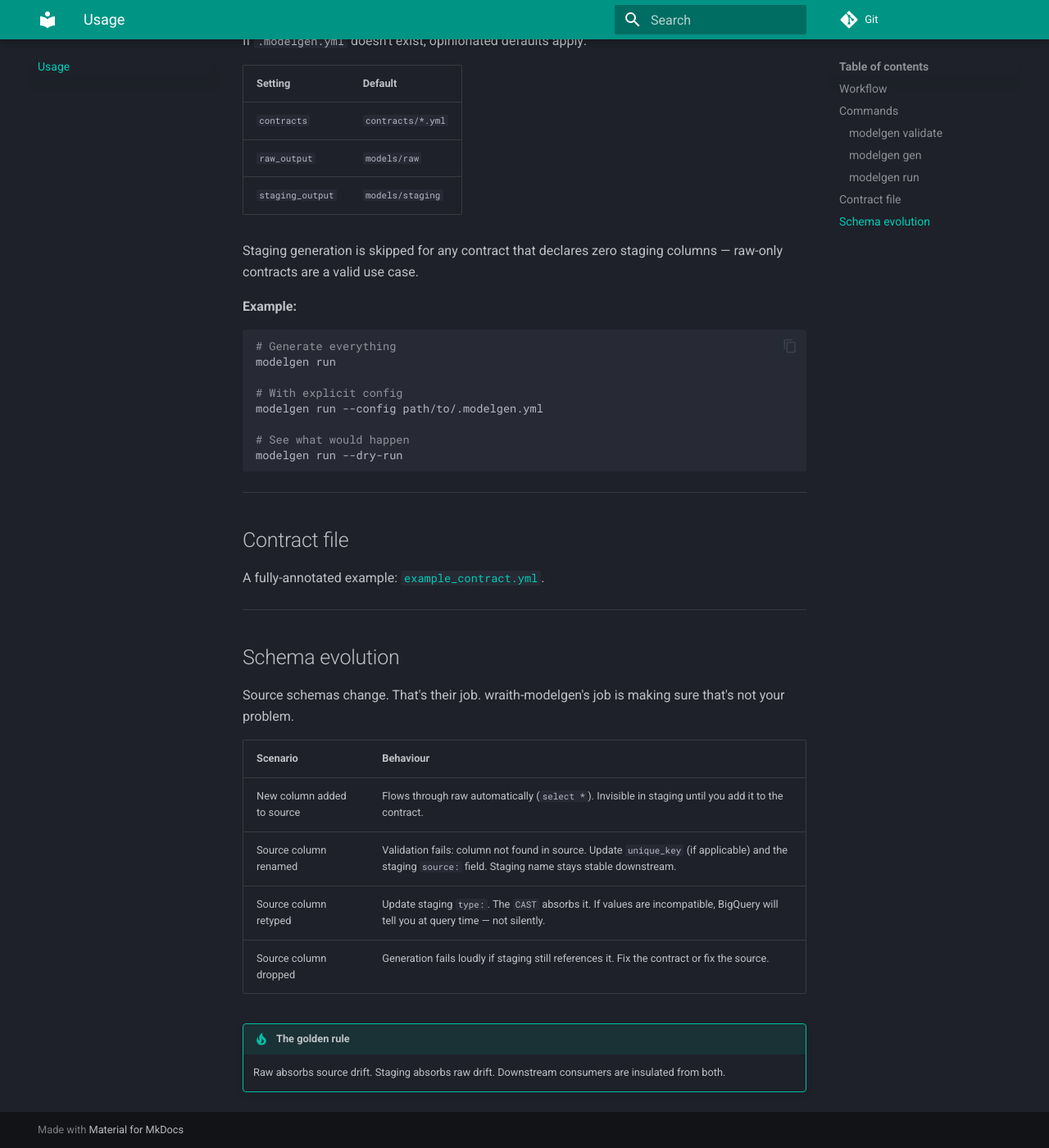
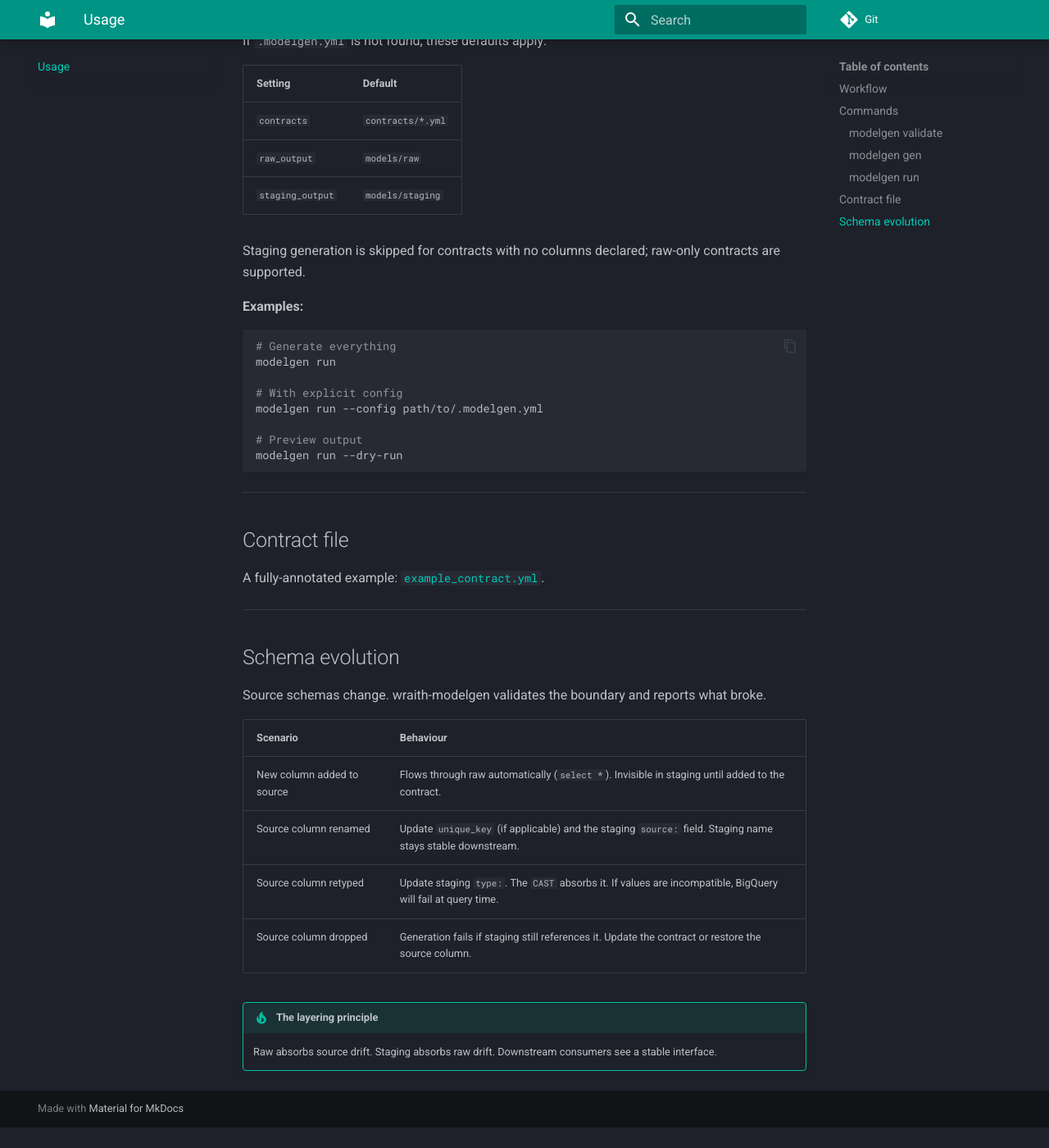
Before and after one commit to wraith-proxy/wraith-modelgen, an MkDocs documentation site: the page built from docs/usage.md, in a window 1280 px wide and 1400 px high, scrolled down 2132 px. Shown: the whole window at 82% size. Built offline with MkDocs 1.6.1 and Material for MkDocs 9.7.7, drawn with Linux system fonts in a browser that asks for light colours; after the commit the page ends 3507 px from its top, so only the background shows below that; some of the changed text lies outside the part shown.

Commit message:
👻 feature/TJP-17051: Strip AI tells from repo
Remove all em-dashes and contrarian rhetoric introduced in pizazz pass.
Replace with plain punctuation and direct descriptions throughout docs,
CLI help text, and CHANGELOG.

Co-Authored-By: Claude Sonnet 4.6 <noreply@anthropic.com>

````diff
--- a/docs/usage.md
+++ b/docs/usage.md
@@ -30,19 +30,19 @@ modelgen run
 
 ### `modelgen validate`
 
-Offline contract validation. No BigQuery credentials, no network, no excuses.
+Offline contract validation. No BigQuery credentials or network access needed.
 
 ```bash
 modelgen validate contract.yml
 ```
 
-Fix the contract before it costs you a BigQuery introspection call.
+Run this before `gen` to catch YAML errors without a round-trip to BigQuery.
 
 ---
 
 ### `modelgen gen`
 
-Generate a single layer from a contract. Pick one.
+Generate a single layer from a contract. Specify one of `--raw` or `--staging`.
 
 ```bash
 modelgen gen CONTRACT [OPTIONS]
@@ -56,7 +56,7 @@ modelgen gen CONTRACT [OPTIONS]
 | `--dry-run` | Preview without writing |
 | `-v`, `--verbose` | Debug logging |
 
-Exactly one of `--raw` or `--staging`. Not both. Not neither.
+Exactly one of `--raw` or `--staging` is required.
 
 **Examples:**
 
@@ -70,7 +70,7 @@ modelgen gen contract.yml --staging -o ./models/staging
 # Preview what would be written
 modelgen gen contract.yml --raw --dry-run
 
-# Noisy mode
+# Verbose output
 modelgen gen contract.yml --staging --verbose
 ```
 
@@ -78,7 +78,7 @@ modelgen gen contract.yml --staging --verbose
 
 ### `modelgen run`
 
-Sweep the whole repo. Find every contract. Generate every layer. Do it in one command.
+Find all contracts and regenerate every layer in one command.
 
 ```bash
 modelgen run [OPTIONS]
@@ -98,7 +98,7 @@ raw_output: models/raw
 staging_output: models/staging
 ```
 
-If `.modelgen.yml` doesn't exist, opinionated defaults apply:
+If `.modelgen.yml` is not found, these defaults apply:
 
 | Setting | Default |
 |---|---|
@@ -106,9 +106,9 @@ If `.modelgen.yml` doesn't exist, opinionated defaults apply:
 | `raw_output` | `models/raw` |
 | `staging_output` | `models/staging` |
 
-Staging generation is skipped for any contract that declares zero staging columns — raw-only contracts are a valid use case.
+Staging generation is skipped for contracts with no columns declared; raw-only contracts are supported.
 
-**Example:**
+**Examples:**
 
 ```bash
 # Generate everything
@@ -117,7 +117,7 @@ modelgen run
 # With explicit config
 modelgen run --config path/to/.modelgen.yml
 
-# See what would happen
+# Preview output
 modelgen run --dry-run
 ```
 
@@ -131,14 +131,14 @@ A fully-annotated example: [`example_contract.yml`](https://git.thomaspeoples.co
 
 ## Schema evolution
 
-Source schemas change. That's their job. wraith-modelgen's job is making sure that's not your problem.
+Source schemas change. wraith-modelgen validates the boundary and reports what broke.
 
 | Scenario | Behaviour |
 |---|---|
-| New column added to source | Flows through raw automatically (`select *`). Invisible in staging until you add it to the contract. |
-| Source column renamed | Validation fails: column not found in source. Update `unique_key` (if applicable) and the staging `source:` field. Staging name stays stable downstream. |
-| Source column retyped | Update staging `type:`. The `CAST` absorbs it. If values are incompatible, BigQuery will tell you at query time — not silently. |
-| Source column dropped | Generation fails loudly if staging still references it. Fix the contract or fix the source. |
+| New column added to source | Flows through raw automatically (`select *`). Invisible in staging until added to the contract. |
+| Source column renamed | Update `unique_key` (if applicable) and the staging `source:` field. Staging name stays stable downstream. |
+| Source column retyped | Update staging `type:`. The `CAST` absorbs it. If values are incompatible, BigQuery will fail at query time. |
+| Source column dropped | Generation fails if staging still references it. Update the contract or restore the source column. |
 
-!!! tip "The golden rule"
-    Raw absorbs source drift. Staging absorbs raw drift. Downstream consumers are insulated from both.
+!!! tip "The layering principle"
+    Raw absorbs source drift. Staging absorbs raw drift. Downstream consumers see a stable interface.
````
Also changed, not shown: other parts of docs/usage.md (+1 -1 lines), CHANGELOG.md (+26 -26 lines), README.md (+5 -5 lines), docs/architecture.md (+18 -18 lines), docs/index.md (+3 -3 lines), docs/reference.md (+4 -4 lines), docs/security.md (+1 -1 lines), 1 other file.
